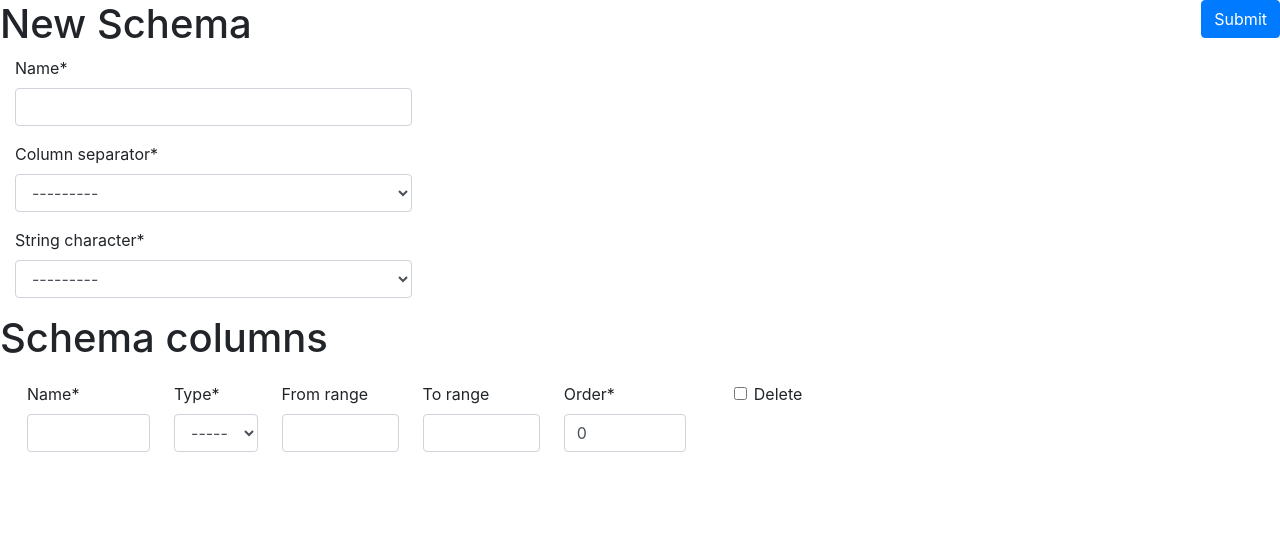
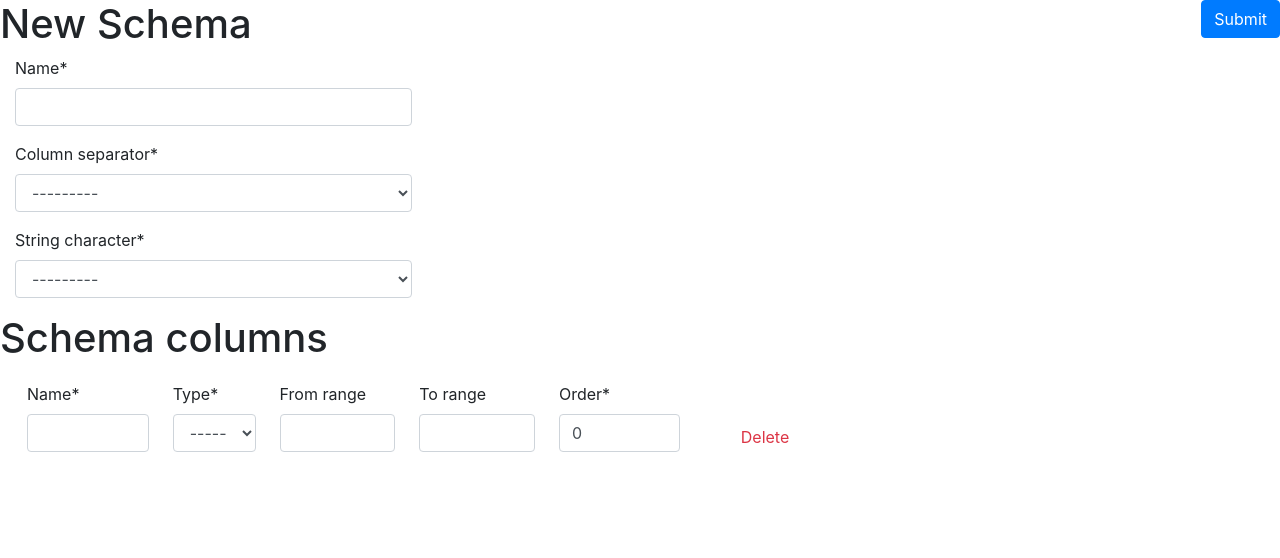
Before and after one commit to MrFlava/CSV_task, a Django app: page /new_schema in a window 1280 px wide. Shown: the part 64-622 px from the top of the page. Run offline with Django 3.2, Linux system fonts and the light colour scheme; the visitor is signed in with stand-in values (Sample User, id 1); parts of the project's set-up code (start-up, migrations or seed data) failed here and were passed over; some libraries are stand-ins or nearby versions.

Commit message:
Delete button fixes

```diff
--- a/schemas/templates/schemas/schema.html
+++ b/schemas/templates/schemas/schema.html
@@ -48,17 +48,27 @@
                     <div class="col-8">
                         {{ formset.management_form}}
                         <table class="table table-borderless">
+                        <tbody>
                          {% for form in formset.forms %}
-                             <tbody>
                                 <tr>
                                     {% for field in form %}
-                                        <td>
-                                            {{ field|as_crispy_field}}
-                                        </td>
+                                        {% if not 'DELETE' in field.html_name %}
+                                            <td>
+                                                {{ field|as_crispy_field}}
+                                            </td>
+                                        {% else %}
+                                            <td class="pt-5">
+                                                <div class="btn-group-toggle" data-toggle="buttons">
+                                                  <label class="btn btn-link text-danger">
+                                                    <input id={{field.auto_id}} name={{field.html_name}} type="checkbox"> {{field.label}}
+                                                  </label>
+                                                </div>
+                                            </td>
+                                        {% endif %}
                                     {% endfor %}
                                 </tr>
-                             </tbody>
                          {% endfor %}
+                         </tbody>
                         </table>
                     </div>
                 </form>
```
Also changed, not shown: requirements.txt (+22 -4 lines).
